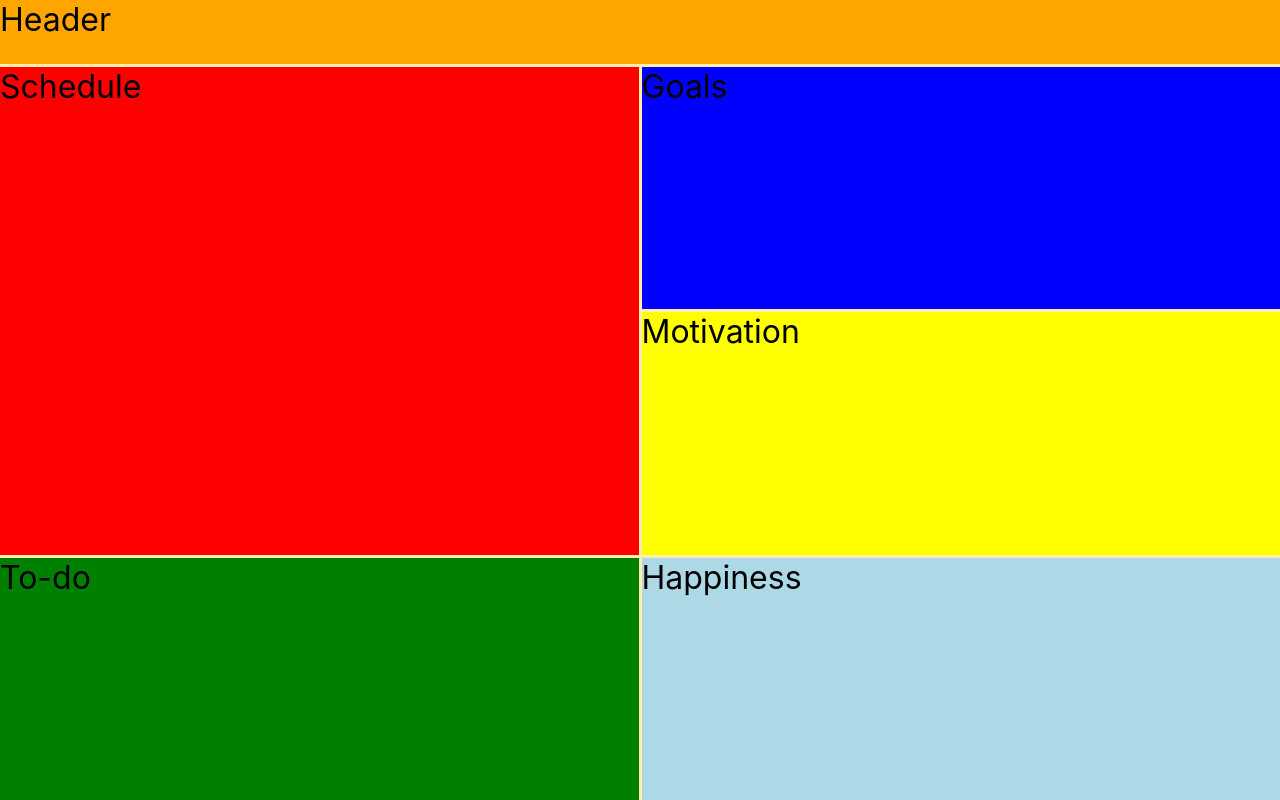
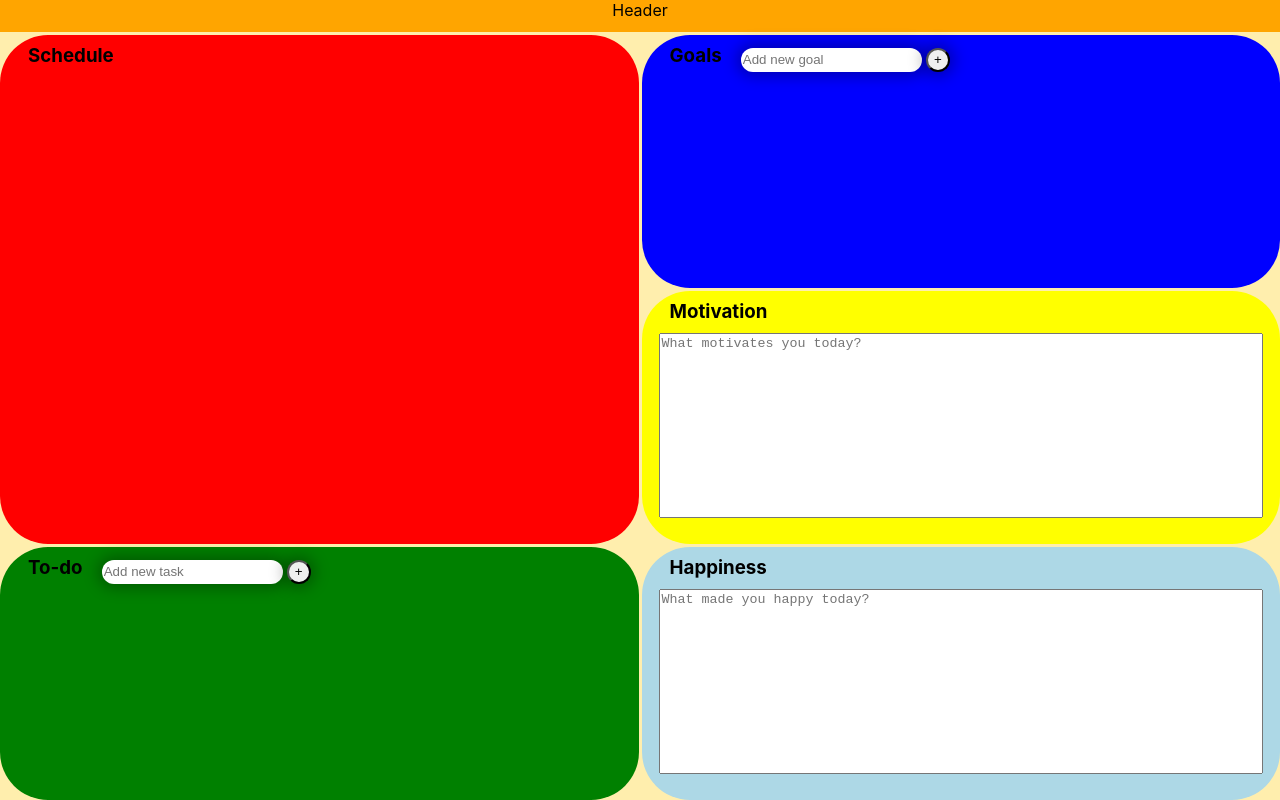
Before and after one commit to GiaFil7/growth-book-v2, a React (Create React App) app: page / in a window 1280 px wide. Built offline with nearby package versions, Linux system fonts and the light colour scheme.

Commit message:
Add layout components

```diff
--- a/src/App.css
+++ b/src/App.css
@@ -18,11 +18,6 @@ html, body {
   text-align: center;
 }
 
-.App > div {
-  display: flex;
-  font-size: 2em;
-}
-
 .header {
   grid-column: 1 / -1;
   height: 2em;
@@ -32,20 +27,84 @@ html, body {
 .schedule {
   background-color: red;
   grid-row: span 2;
+  border-radius: 3em
 }
 
 .goals {
   background-color: blue;
+  display: flex;
+  border-radius: 3em
 }
 
 .motivation {
   background-color: yellow;
+  display: grid;
+  grid-template-rows:auto 1fr;
+  border-radius: 3em
+}
+
+.motivation > * {
+  display: flex;
 }
 
 .todo {
   background-color: green;
+  display: flex;
+  border-radius: 3em
 }
 
 .happiness {
   background-color: lightblue;
+  display: grid;
+  grid-template-rows:auto 1fr;
+  border-radius: 3em
 }
+
+.happiness > * {
+  display: flex;
+}
+
+.title {
+  grid-column: 1 / -1;
+  display: flex;
+  margin-left: 1.5em;
+  margin-top: 0.5em;
+  margin-bottom: 0.5em;
+}
+
+textarea {
+  resize: none;
+  display: flex;
+  height: 85%;
+  width: calc(100% - 3em);
+  grid-column: 1 / -1;
+  justify-self: center;
+  margin-bottom: 2.5em;
+}
+
+h3 {
+  margin-top: 0;
+  margin-left: 10px;
+  margin-right: 3%;
+  margin-bottom: auto;
+}
+
+.itemBar {
+  display: flex;
+  height: 1.5em;
+  margin-top: 0.8em;
+  margin-bottom: 0.5em;
+}
+
+input[type='text'] {
+  box-sizing: border-box;
+  box-shadow:0 0 15px 4px rgba(0,0,0,0.3);
+  border-radius: 1em;
+  border: 0;
+}
+
+button {
+  margin-left: 2%;
+  border-radius: 50%;
+  box-shadow:0 0 15px 4px rgba(0,0,0,0.3);
+}
--- a/src/Components/Goals.js
+++ b/src/Components/Goals.js
@@ -1,8 +1,12 @@
 import React from 'react'
+import ItemBar from './ItemBar'
 
 function Goals () {
   return (
-    <div className='goals'>Goals</div>
+    <div className='goals'>
+      <h3 className='title'>Goals</h3>
+      <ItemBar placeholder='Add new goal' />
+    </div>
   )
 }
 
--- a/src/Components/Happiness.js
+++ b/src/Components/Happiness.js
@@ -2,7 +2,10 @@ import React from 'react'
 
 function Happiness () {
   return (
-    <div className='happiness'>Happiness</div>
+    <div className='happiness'>
+      <h3 className='title'>Happiness</h3>
+      <textarea name='happiness' placeholder='What made you happy today?' />
+    </div>
   )
 }
 
--- /dev/null
+++ b/src/Components/ItemBar.js
@@ -0,0 +1,12 @@
+import React from 'react'
+
+function ItemBar (props) {
+  return (
+    <div className='itemBar'>
+      <input type='text' placeholder={props.placeholder} />
+      <button>+</button>
+    </div>
+  )
+}
+
+export default ItemBar
--- a/src/Components/Motivation.js
+++ b/src/Components/Motivation.js
@@ -2,7 +2,10 @@ import React from 'react'
 
 function Motivation () {
   return (
-    <div className='motivation'>Motivation</div>
+    <div className='motivation'>
+      <h3 className='title'>Motivation</h3>
+      <textarea name='motivation' placeholder='What motivates you today?' />
+    </div>
   )
 }
 
--- a/src/Components/Schedule.js
+++ b/src/Components/Schedule.js
@@ -2,7 +2,9 @@ import React from 'react'
 
 function Schedule () {
   return (
-    <div className='schedule'>Schedule</div>
+    <div className='schedule'>
+      <h3 className='title'>Schedule</h3>
+    </div>
   )
 }
 
--- a/src/Components/Todo.js
+++ b/src/Components/Todo.js
@@ -1,8 +1,12 @@
 import React from 'react'
+import ItemBar from './ItemBar'
 
 function Todo () {
   return (
-    <div className='todo'>To-do</div>
+    <div className='todo'>
+      <h3 className='title'>To-do</h3>
+      <ItemBar placeholder='Add new task' />
+    </div>
   )
 }
 
```
